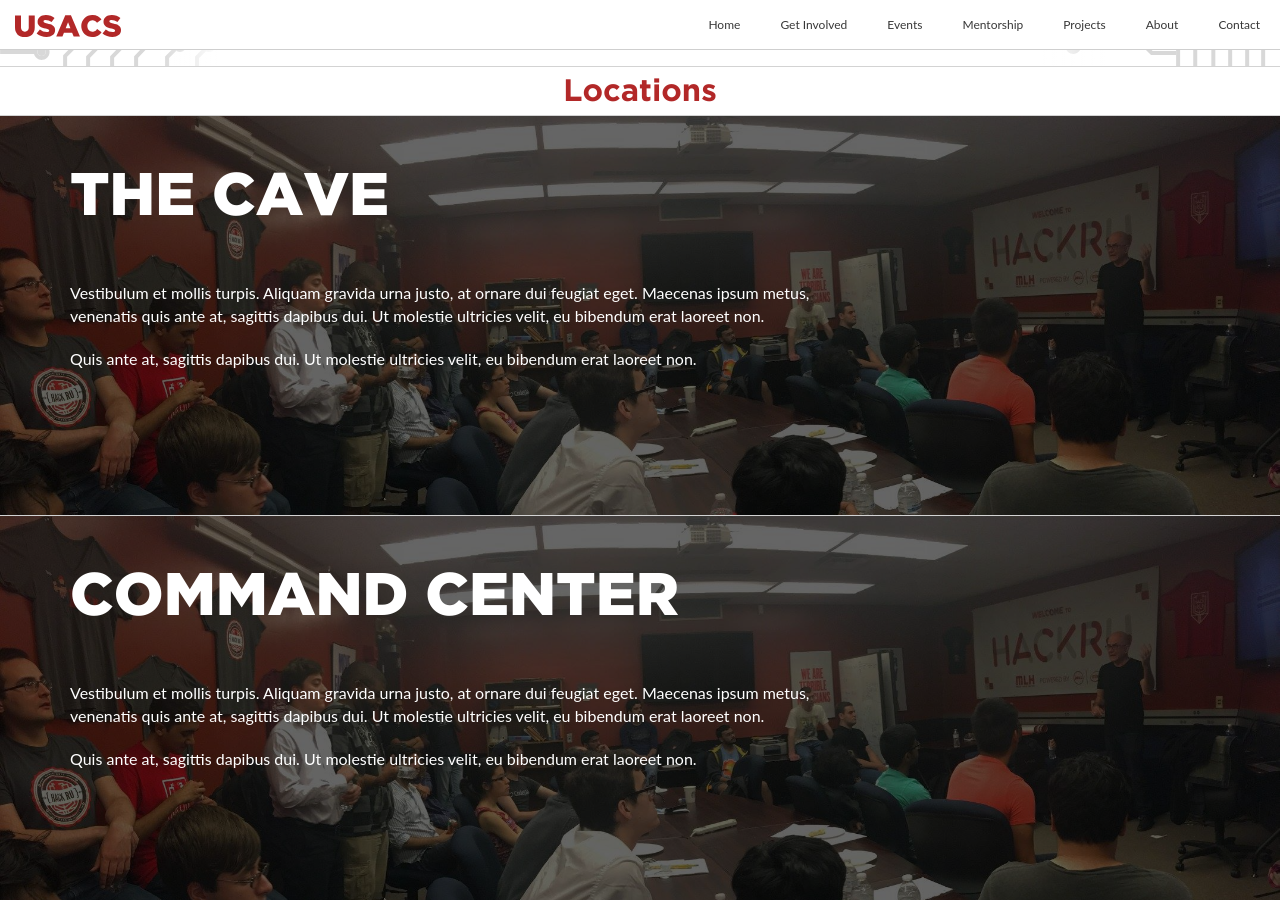
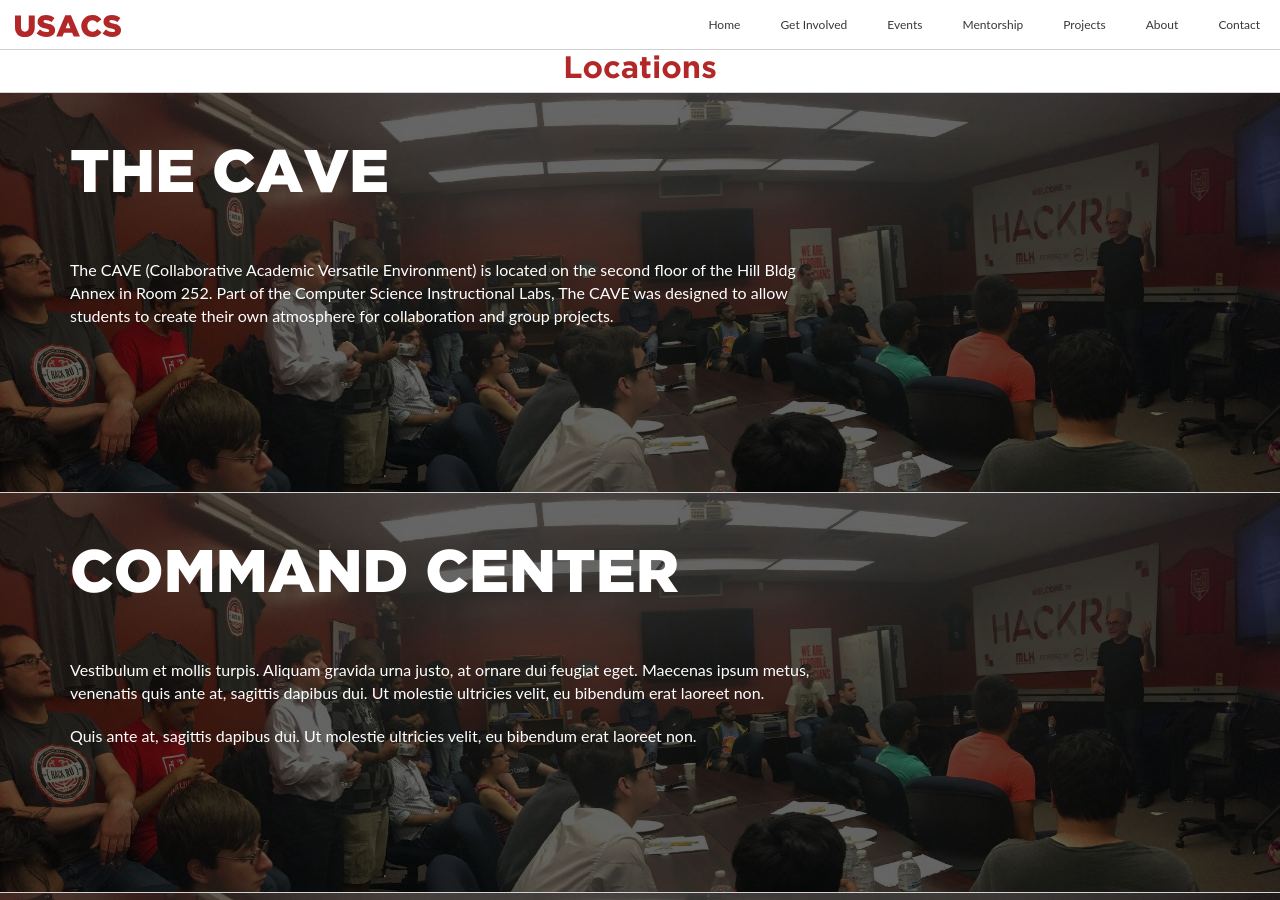
Before and after one commit to usacs/usacs.github.io, a Jekyll site: the page static/index.html, which Jekyll copies as it is, in a window 1280 px wide and 900 px high, scrolled down 1508 px. Built offline with Jekyll 4.4.1, drawn with Linux system fonts in a browser that asks for light colours; nearby versions of some CDN libraries; Markdown is read by kramdown in place of the engine named in the settings; some of the changed text lies outside the part shown.

Commit message:
the CSS is done!

```diff
--- a/static/assets/js/events-list.js
+++ b/static/assets/js/events-list.js
@@ -0,0 +1,5 @@
+function populateCalendar()
+{
+
+
+}
--- a/static/contact.html
+++ b/static/contact.html
@@ -1,5 +1,4 @@
 <html>
-
     <head>
         <script src="https://ajax.googleapis.com/ajax/libs/jquery/3.1.0/jquery.min.js"></script>
         <link rel="stylesheet" href="bootstrap/css/bootstrap.css">
@@ -66,6 +65,5 @@
         <section id="footer">
             <!--No idea what to put here, sakib never told us yet-->
         </section>
-
     </body>
 </html>
--- a/static/get-involved.html
+++ b/static/get-involved.html
@@ -43,9 +43,9 @@
                                     <img src="./assets/img/13119058_1062852930430387_931487479132892012_n.jpg">
                                 </div>
                                 <h2>Activities and Events</h2>
-                                <p>Lorem ipsum dolor sit amet, consectetur adipiscing elit. Quisque nec lacus facilisis, porta elit vitae, blandit felis. Morbi viverra cursus ullamcorper. Integer consequat, odio id volutpat ornare, justo mauris ultrices ante, a consequat nulla quam consequat tortor. Curabitur congue rhoncus turpis, ut pretium diam tempus et. Aliquam convallis ligula vitae enim bibendum, in fringilla enim tincidunt.
+                                <p>Being apart of USACS means being connected with the Rutgers Computer Science Community. With events ranging from our annual semester Hackathon, weekly Hacker Hours, to the CS Trivia Nights, USACS takes charge of the largest CS events Rutgers has to offer!
                                 </p>
-                                <p>Suspendisse at velit vitae dolor dapibus vulputate quis et ligula. Vestibulum tristique lorem a dui hendrerit, feugiat fermentum metus pulvinar. Fusce mauris erat, scelerisque sit amet lorem id, pretium blandit mi. Nulla vel turpis nec nulla bibendum scelerisque. Integer dignissim at est quis pellentesque. Phasellus dapibus neque venenatis egestas laoreet. Proin sapien nisl, euismod vel cursus vel, efficitur eget turpis. Pellentesque ut tempor sapien.
+                                <p>Such a diverse community is one that prospers with growth, and with growth comes new members. If you are someone who is intrigued by technology, coding, social outings, teaching, and or leadership, checkout out our full events calendar to get involved!
                                 </p>
                                 <div class="button-container">
                                     <a class="button" href="events.html">
--- a/static/index.html
+++ b/static/index.html
@@ -86,7 +86,7 @@
                                 </a>
                             </div>
                             <h2 style="margin: 20px 0px 10px;">Wanna learn more about how to get more involved?</h2>
-                            <p style="margin-bottom: 20px; font-size: 1rem">Fusce vel dui convallis eros suscipit ullamcorper auctor eu lectus. Pellentesque habitant morbi tristique senectus et netus et.</p>
+                            <p style="margin-bottom: 20px; font-size: 1rem">Come learn about more of our weekely events and programs to get more involved!</p>
                             <div class="button-container">
                                 <a class="button" href="get-involved.html">
                                     Get Involved
@@ -108,8 +108,8 @@
                         <div class="col-sm-8">
                             <div class="location-description">
                                 <h1>the cave</h1>
-                                <p>Vestibulum et mollis turpis. Aliquam gravida urna justo, at ornare dui feugiat eget. Maecenas ipsum metus, venenatis quis ante at, sagittis dapibus dui. Ut molestie ultricies velit, eu bibendum erat laoreet non.</p>
-                                <p>Quis ante at, sagittis dapibus dui. Ut molestie ultricies velit, eu bibendum erat laoreet non.</p>
+                                <p>The CAVE (Collaborative Academic Versatile Environment) is located on the second floor of the Hill Bldg Annex in Room 252. Part of the Computer Science Instructional Labs, The CAVE was designed to allow students to create their own atmosphere for collaboration and group projects.</p>
+
                             </div>
                         </div>
                         <div class="col-sm-4"></div>
@@ -136,8 +136,8 @@
                         <div class="col-sm-8">
                             <div class="location-description">
                                 <h1>hackerspace</h1>
-                                <p>Vestibulum et mollis turpis. Aliquam gravida urna justo, at ornare dui feugiat eget. Maecenas ipsum metus, venenatis quis ante at, sagittis dapibus dui. Ut molestie ultricies velit, eu bibendum erat laoreet non.</p>
-                                <p>Quis ante at, sagittis dapibus dui. Ut molestie ultricies velit, eu bibendum erat laoreet non.</p>
+                                <p>The Hack-R-space is located on the second floor of the Hill Bldg Annex in Room 254. Being one of the newest additions to the Computer Science Instructional Labs, the Hack-R-Space is a workshop where students can create projects, and help bring interesting ideas to fruition. In addition, the Hack-R-Space offers students access to more than an abundance of resources, such as: 3D printing, Robotics, Oculus Rifts, Instrumental recording hardware. </p>
+
                             </div>
                         </div>
                         <div class="col-sm-4"></div>
@@ -150,8 +150,9 @@
                         <div class="col-sm-8">
                             <div class="location-description">
                                 <h1>makerspace</h1>
-                                <p>Vestibulum et mollis turpis. Aliquam gravida urna justo, at ornare dui feugiat eget. Maecenas ipsum metus, venenatis quis ante at, sagittis dapibus dui. Ut molestie ultricies velit, eu bibendum erat laoreet non.</p>
-                                <p>Quis ante at, sagittis dapibus dui. Ut molestie ultricies velit, eu bibendum erat laoreet non.</p>
+                                <p>The Makerspace is designed for Rutgers affiliates of all experience levels to bring their ideas into reality. Located near Livingston Campus, the Makerspace is a tech atelier for students to design and construct hardware.
+                                </p>
+
                             </div>
                         </div>
                         <div class="col-sm-4"></div>
```
Also changed, not shown: static/about.css (added, +36 -0 lines), static/about.html (+16 -12 lines).
